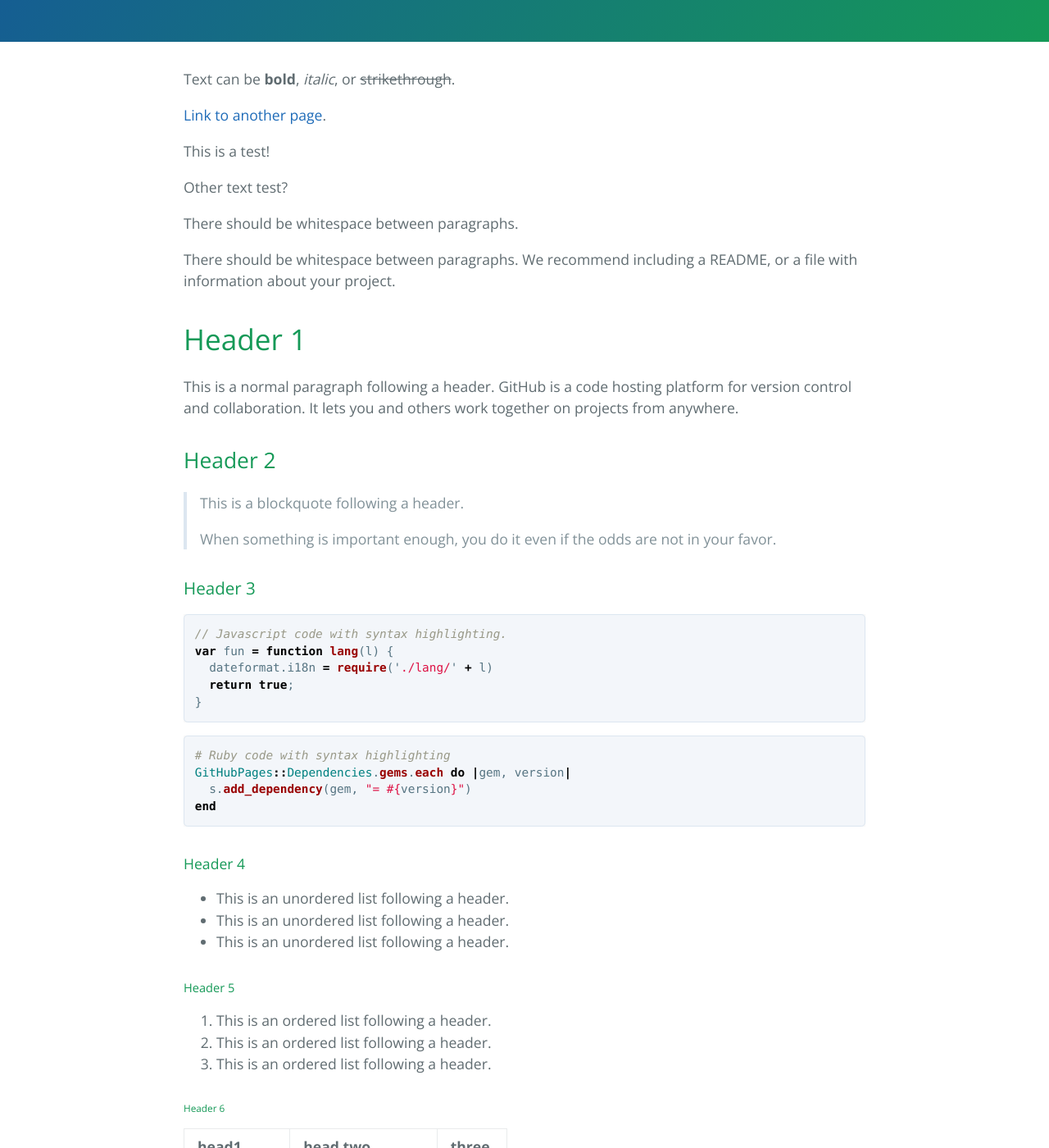
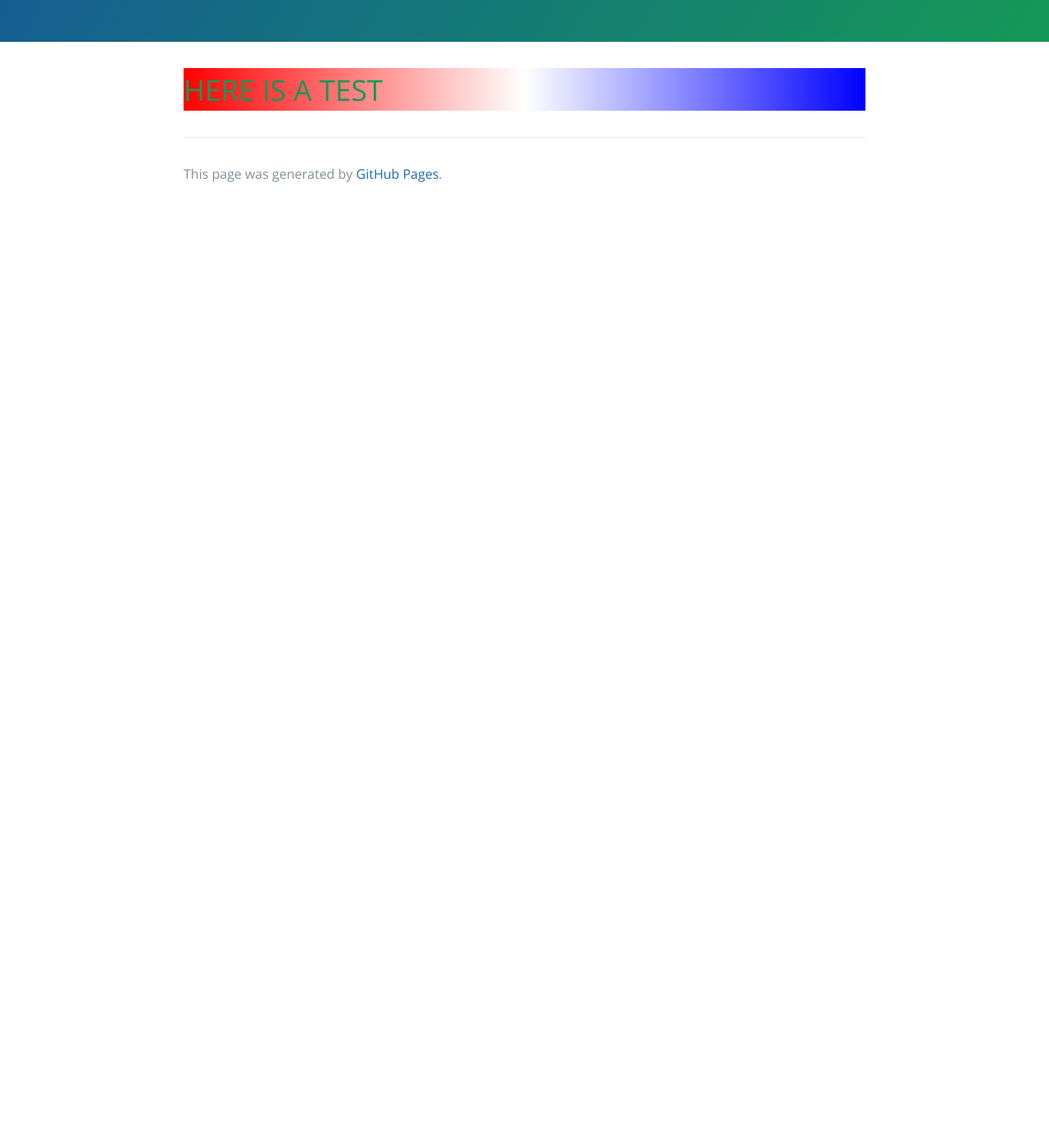
Before and after one commit to Skyler-M/Skyler-M.github.io, a Jekyll site: the page built from index.md, in a window 1280 px wide and 1400 px high, scrolled down 266 px. Shown: the whole window at 82% size. Built offline with Jekyll 4.4.1, drawn with Linux system fonts in a browser that asks for light colours; after the commit the page ends 900 px from its top, so only the background shows below that; some of the changed text lies outside the part shown.

Commit message:
Update index.md
Trying to rework website

````diff
--- a/index.md
+++ b/index.md
@@ -2,124 +2,4 @@
 layout: default
 ---
 
-Text can be **bold**, _italic_, or ~~strikethrough~~.
-
-[Link to another page](./another-page.html).
-
-<div class="col-sm-12"><div class="col-sm-6"><p>This is a test!</p></div><div class="col-sm-6">Other text test?</div></div>
-
-There should be whitespace between paragraphs.
-
-There should be whitespace between paragraphs. We recommend including a README, or a file with information about your project.
-
-# Header 1
-
-This is a normal paragraph following a header. GitHub is a code hosting platform for version control and collaboration. It lets you and others work together on projects from anywhere.
-
-## Header 2
-
-> This is a blockquote following a header.
->
-> When something is important enough, you do it even if the odds are not in your favor.
-
-### Header 3
-
-```js
-// Javascript code with syntax highlighting.
-var fun = function lang(l) {
-  dateformat.i18n = require('./lang/' + l)
-  return true;
-}
-```
-
-```ruby
-# Ruby code with syntax highlighting
-GitHubPages::Dependencies.gems.each do |gem, version|
-  s.add_dependency(gem, "= #{version}")
-end
-```
-
-#### Header 4
-
-*   This is an unordered list following a header.
-*   This is an unordered list following a header.
-*   This is an unordered list following a header.
-
-##### Header 5
-
-1.  This is an ordered list following a header.
-2.  This is an ordered list following a header.
-3.  This is an ordered list following a header.
-
-###### Header 6
-
-| head1        | head two          | three |
-|:-------------|:------------------|:------|
-| ok           | good swedish fish | nice  |
-| out of stock | good and plenty   | nice  |
-| ok           | good `oreos`      | hmm   |
-| ok           | good `zoute` drop | yumm  |
-
-### There's a horizontal rule below this.
-
-* * *
-
-### Here is an unordered list:
-
-*   Item foo
-*   Item bar
-*   Item baz
-*   Item zip
-
-### And an ordered list:
-
-1.  Item one
-1.  Item two
-1.  Item three
-1.  Item four
-
-### And a nested list:
-
-- level 1 item
-  - level 2 item
-  - level 2 item
-    - level 3 item
-    - level 3 item
-- level 1 item
-  - level 2 item
-  - level 2 item
-  - level 2 item
-- level 1 item
-  - level 2 item
-  - level 2 item
-- level 1 item
-
-### Small image
-
-![Octocat](https://github.githubassets.com/images/icons/emoji/octocat.png)
-
-### Large image
-
-![Branching](https://guides.github.com/activities/hello-world/branching.png)
-
-
-### Definition lists can be used with HTML syntax.
-
-<dl>
-<dt>Name</dt>
-<dd>Godzilla</dd>
-<dt>Born</dt>
-<dd>1952</dd>
-<dt>Birthplace</dt>
-<dd>Japan</dd>
-<dt>Color</dt>
-<dd>Green</dd>
-</dl>
-
-```
-Long, single-line code blocks should not wrap. They should horizontally scroll if they are too long. This line should be long enough to demonstrate this.
-```
-
-```
-The final element.
-```
+<div class="col-sm-12" style="background: linear-gradient(to right, red, white, blue) !important; color: black !important;"><h1>HERE IS A TEST</h1></div>
````
